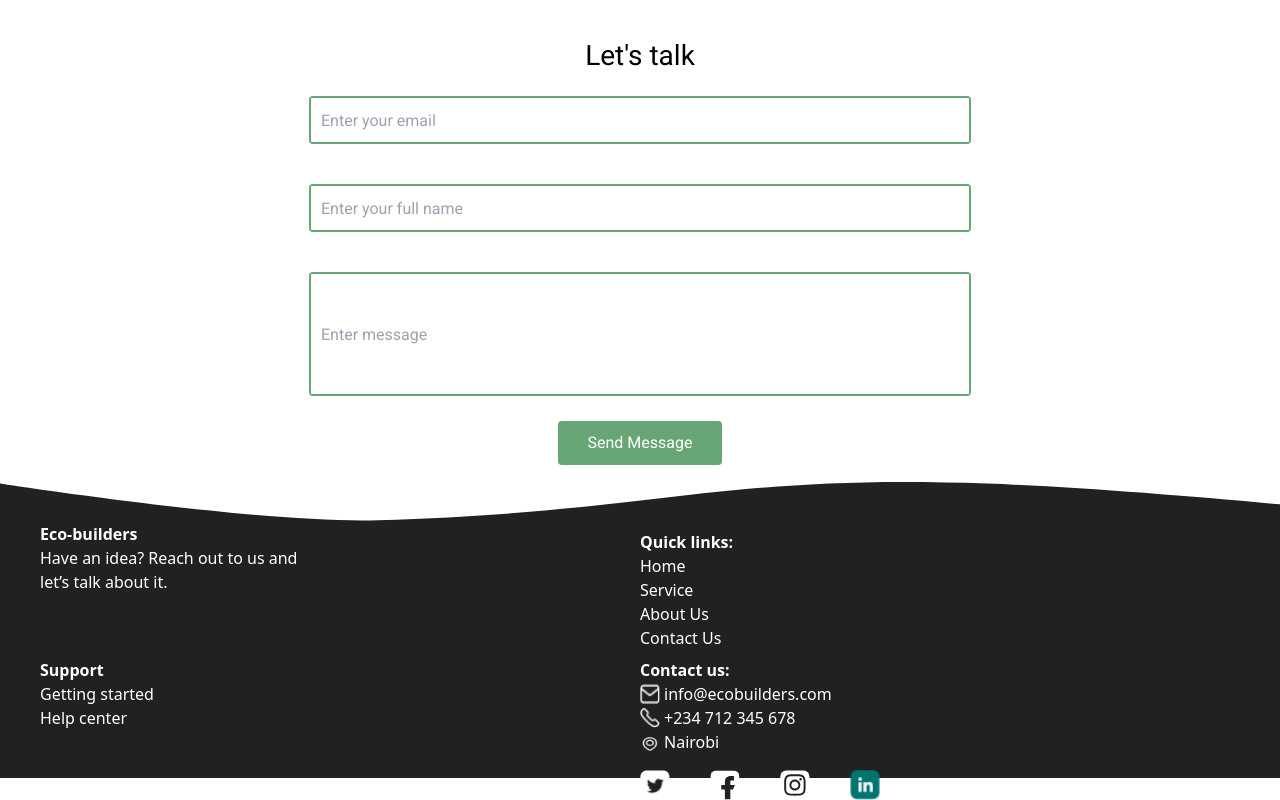
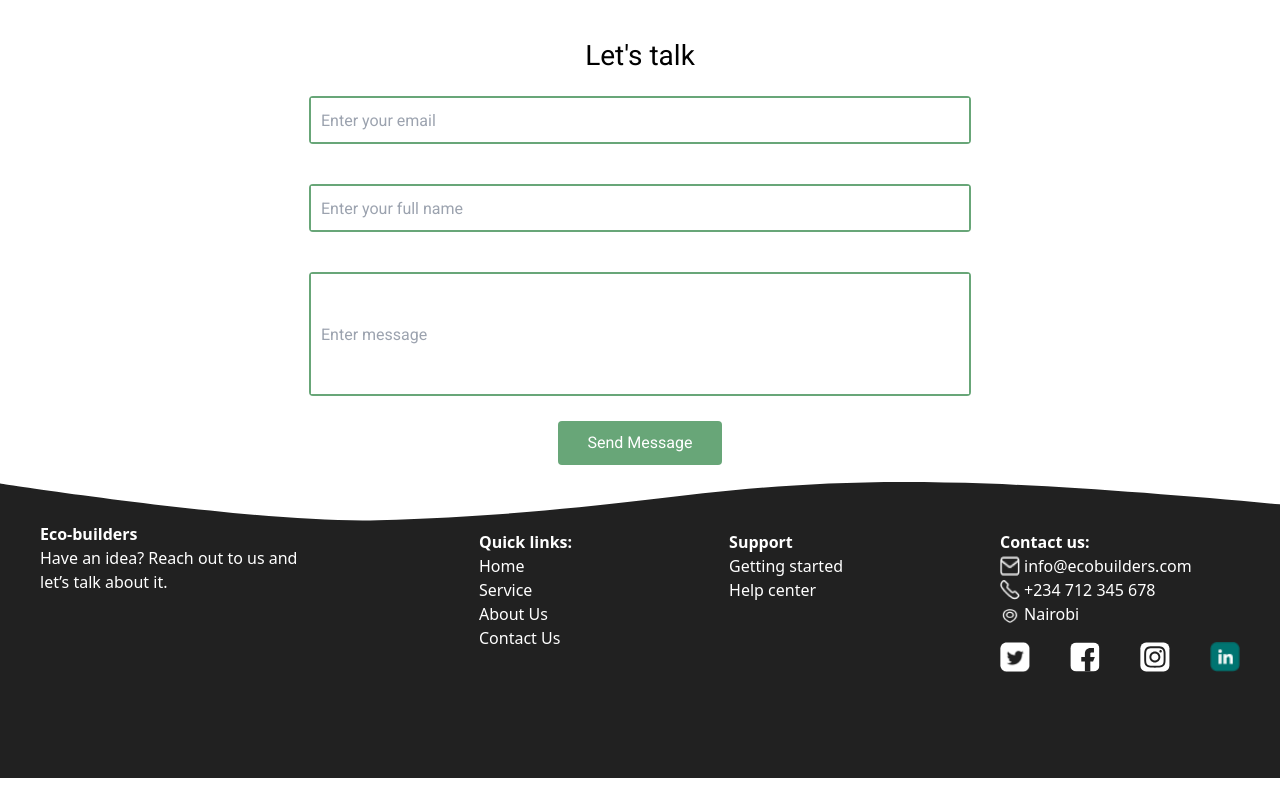
Before and after one commit to quadri090/Construction-landing-page, a React (Vite) app: page / in a window 1280 px wide. Shown: the part 3285-4085 px from the top of the page. After the commit the page ends 4063 px from the top, so only its background shows below. Built offline with nearby package versions, Linux system fonts and the light colour scheme.

Commit message:
made little adjustment to the footer component for large screen

```diff
--- a/src/components/footer.jsx
+++ b/src/components/footer.jsx
@@ -12,7 +12,7 @@ function Footer() {
   return (
     <>
       <div className="bg-black  md:bg-[#212121] lg:bg-white md:bg-my-backgound bg-repeat-y text-base flex text-white lg:h-[295.78px] md:flex md:justify-center">
-        <div className="flex flex-col space-y-4 justify-center md:w-full md:grid md:space-y-2 md:grid-cols-2 lg:flex-row lg:w-[1304px] px-10 pb-5  mt-10">
+        <div className="flex flex-col space-y-4 justify-center md:w-full md:grid md:space-y-2 md:grid-cols-2 lg:flex lg:flex-row lg:w-[1304px] px-10 pb-5 lg:justify-between mt-10">
 
           <div className="max-w-[282px] flex flex-col">
             <div className="font-bold">Eco-builders</div>
```
